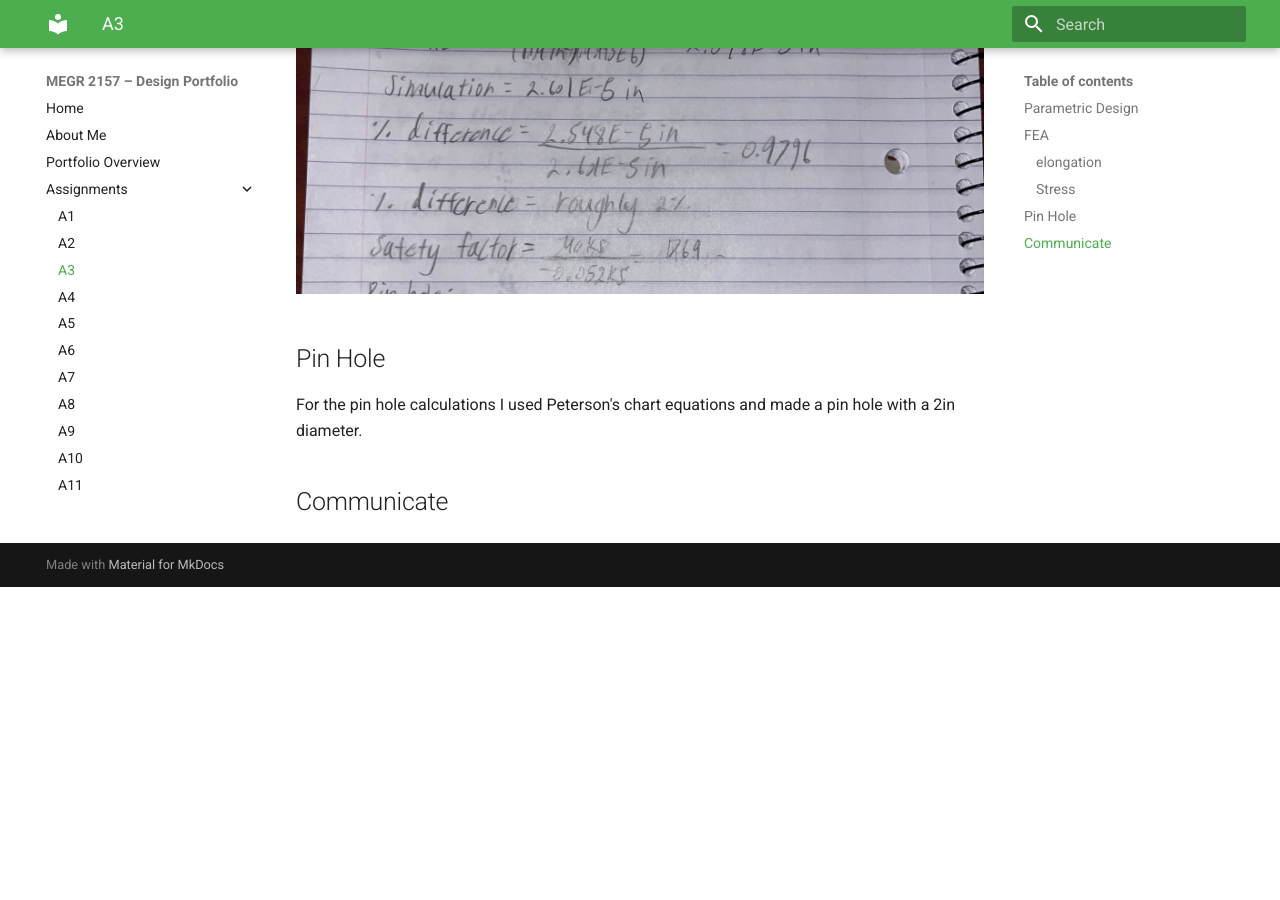
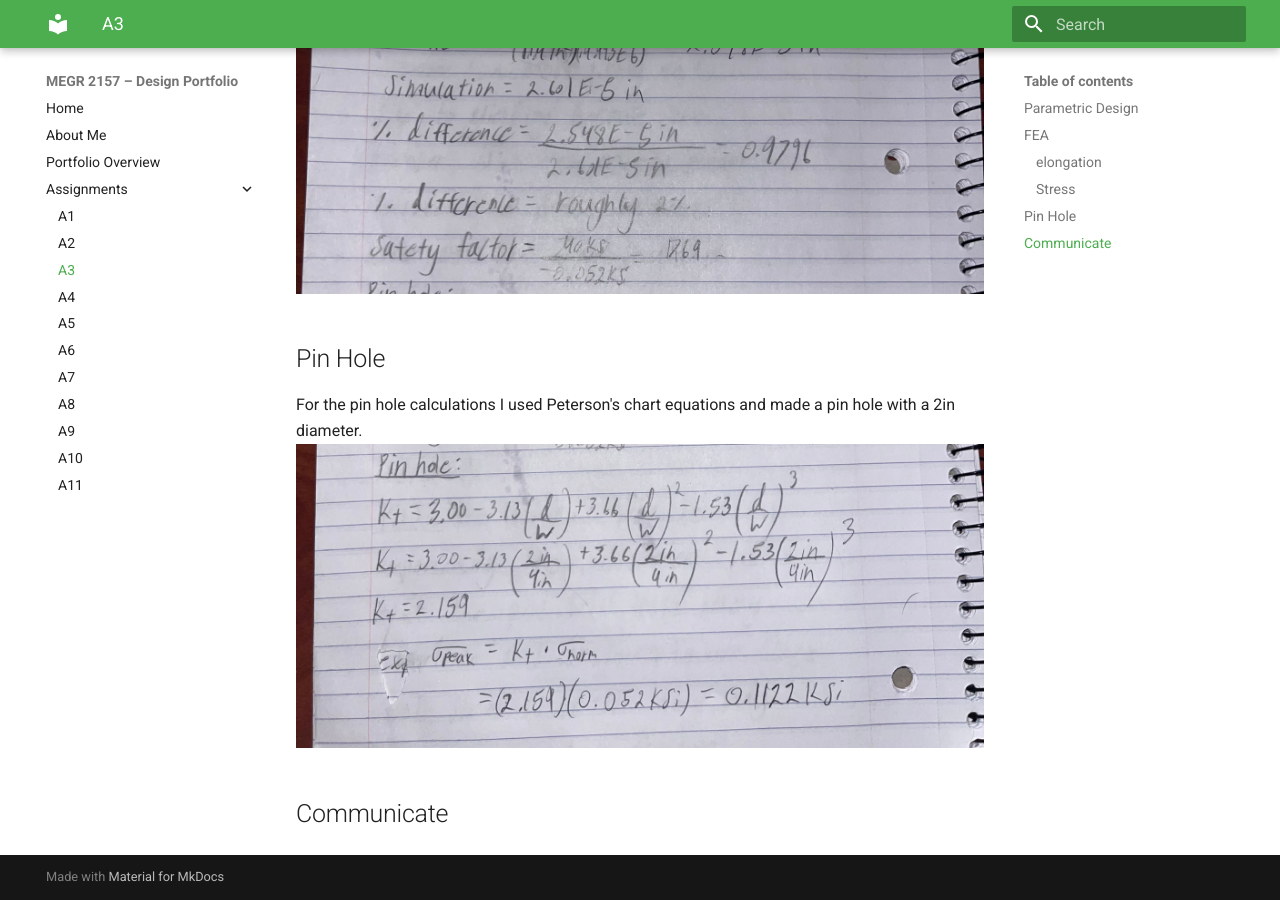
Before and after one commit to pklauser-cyber/design-projects-portfolio, an MkDocs documentation site: the page built from docs/assignments/A03/index.md, in a window 1280 px wide and 900 px high, scrolled down 2446 px. Built offline with MkDocs 1.6.1 and Material for MkDocs 9.7.7, drawn with Linux system fonts in a browser that asks for light colours; before the commit the page ends 3033 px from its top, so only the background shows below that.

Commit message:
Update index.md

```diff
--- a/docs/assignments/A03/index.md
+++ b/docs/assignments/A03/index.md
@@ -15,6 +15,6 @@ After doing the FEA I calculated that the max stress was significantly lower tha
 ![Work1](IMG_5645.jpeg)
 ## Pin Hole
 For the pin hole calculations I used Peterson's chart equations and made a pin hole with a 2in diameter.
-
+![Work1](IMG_5646.jpeg)
 
 ## Communicate
```
